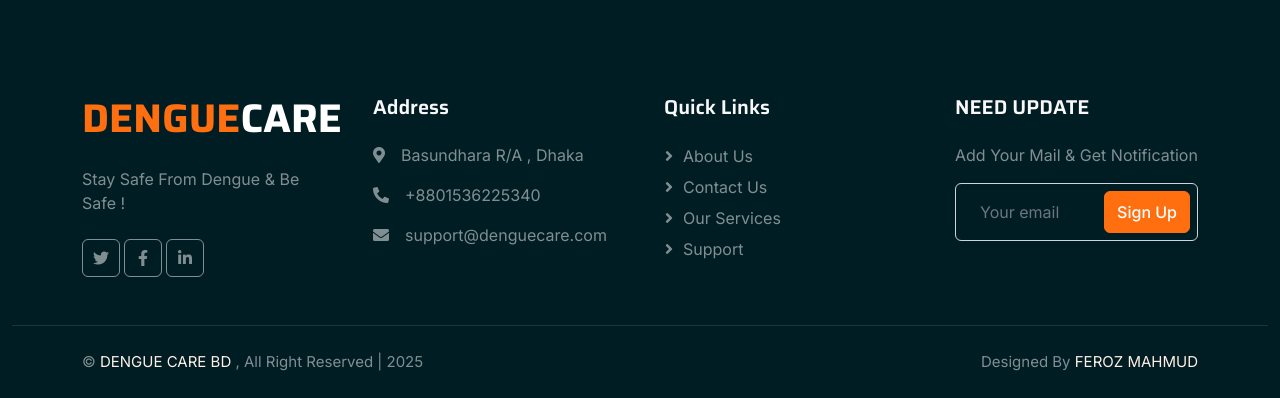
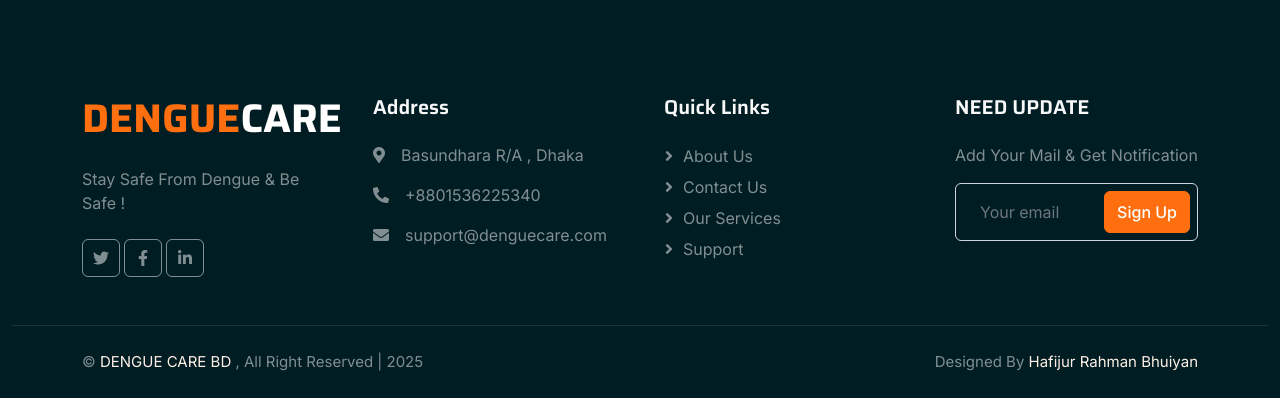
Before and after one commit to HafijurRahmanBhuiyan/DengueCare_Web, a PHP site: page / in a window 1280 px wide. Shown: the part 3441-3839 px from the top of the page. Run offline with PHP 8.4, Linux system fonts and the light colour scheme; some libraries are stand-ins or nearby versions.

Commit message:
Update index.php

```diff
--- a/index.php
+++ b/index.php
@@ -410,7 +410,7 @@
                     </div>
                     <div class="col-md-6 text-center text-md-end">
                         <!--/*** This template is free as long as you keep the footer author’s credit link/attribution link/backlink. If you'd like to use the template without the footer author’s credit link/attribution link/backlink, you can purchase the Credit Removal License from "https://htmlcodex.com/credit-removal". Thank you for your support. ***/-->
-                        Designed By <a href="https://www.facebook.com/ferozmahmud.sheikh">FEROZ MAHMUD</a>
+                        Designed By <a href="https://www.facebook.com/sohan.rehman.167394">Hafijur Rahman Bhuiyan</a>
                     </div>
                 </div>
             </div>
```
